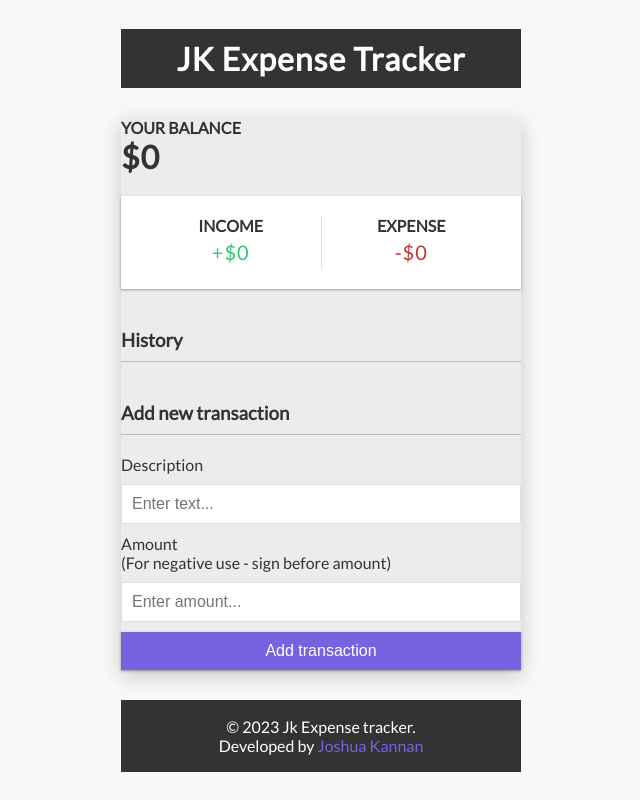
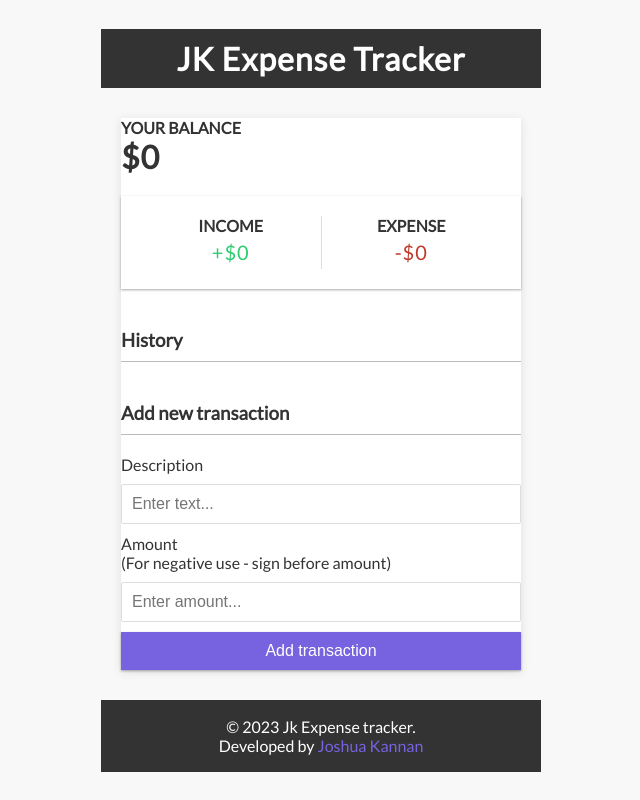
Before and after one commit to Joshua-kannan/Expense-tracker, a Vue app: page / in a window 1280 px wide. Shown: the whole page, without its empty margins (319-959 px from the left). Built offline with nearby package versions, Linux system fonts and the light colour scheme.

Commit message:
footer styling

```diff
--- a/src/assets/style.css
+++ b/src/assets/style.css
@@ -23,10 +23,11 @@ body {
 }
 
 .container {
-  margin: 30px auto;
+  margin: 30px 20px; /* Adjust the left and right margins as needed */
   width: 400px;
-  background-color: #ececec;
-  box-shadow: 0 6px 20px rgba(0, 0, 0, 0.2);
+  background-color: #fff;
+  box-shadow: 0 2px 10px rgba(0, 0, 0, 0.1);
+  transition: box-shadow 0.3s ease-in-out;
 }
 
 
```
